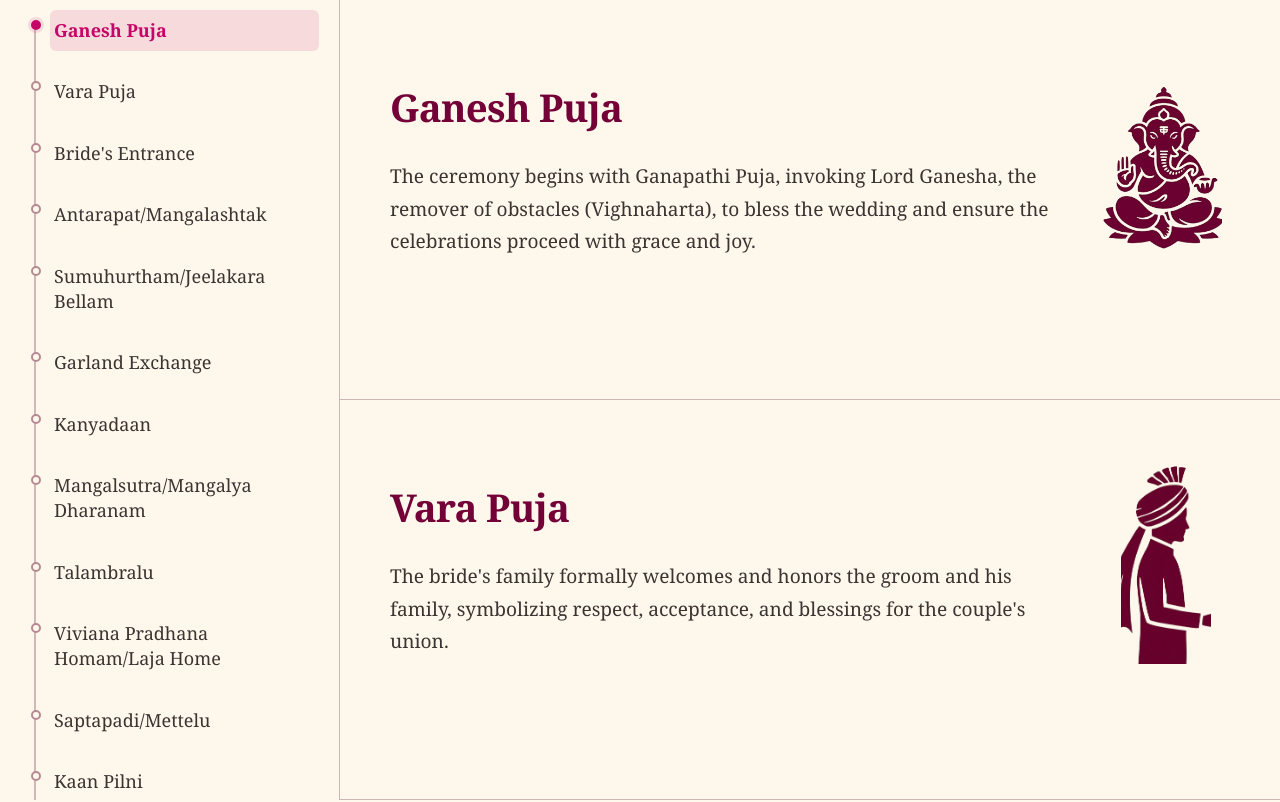
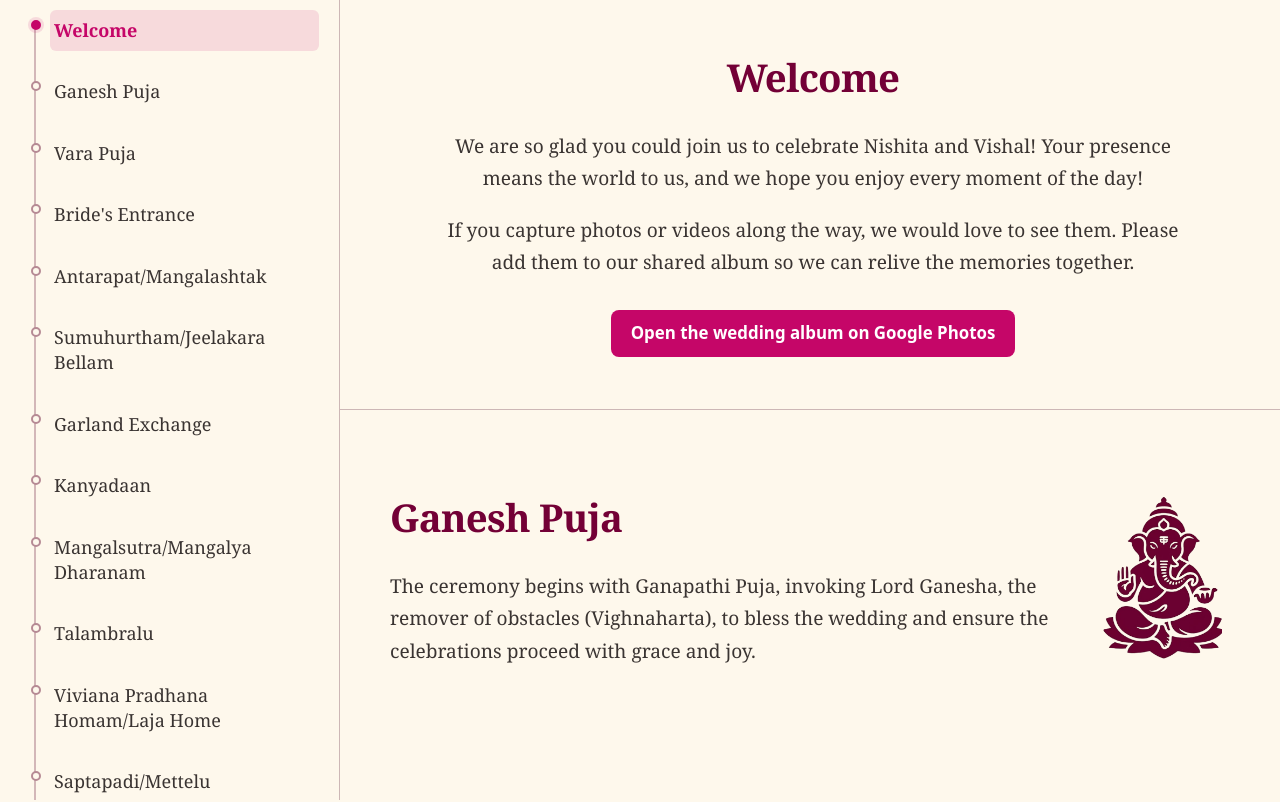
Before and after one commit to AmoghArdhapurkar/wedding-program, a React (Vite) app: page / in a window 1280 px wide. Shown: the top 802 px of the page. Built offline with nearby package versions, Linux system fonts and the light colour scheme.

Commit message:
Added welcome section

```diff
--- a/src/App.css
+++ b/src/App.css
@@ -146,6 +146,67 @@
   flex: 1;
   min-width: 0;
   background-color: var(--bg);
+}
+
+.welcome-section {
+  box-sizing: border-box;
+  padding: 48px 44px 52px 50px;
+  border-bottom: 1px solid var(--border);
+  background-color: var(--bg);
+}
+
+.welcome-section__inner {
+  max-width: 42rem;
+  margin: 0 auto;
+  text-align: center;
+}
+
+.welcome-section__title {
+  font-size: clamp(1.75rem, 3vw, 2.25rem);
+  font-weight: 600;
+  letter-spacing: -0.02em;
+  color: var(--text-heading);
+  margin: 0 0 22px;
+}
+
+.welcome-section__lead {
+  font-size: 1.0625rem;
+  line-height: 1.7;
+  color: var(--text);
+  margin: 0 0 1em;
+}
+
+.welcome-section__body {
+  font-size: 1.0625rem;
+  line-height: 1.7;
+  color: var(--text);
+  margin: 0 0 1.75rem;
+}
+
+.welcome-section__photos-link {
+  display: inline-block;
+  font-family: var(--ui);
+  font-size: 0.9375rem;
+  font-weight: 600;
+  line-height: 1.35;
+  padding: 12px 20px;
+  border-radius: 8px;
+  color: #fff;
+  background: var(--accent);
+  text-decoration: none;
+  transition:
+    background 0.15s ease,
+    transform 0.15s ease;
+}
+
+.welcome-section__photos-link:hover {
+  background: var(--secondary);
+  transform: translateY(-1px);
+}
+
+.welcome-section__photos-link:focus-visible {
+  outline: 2px solid var(--accent);
+  outline-offset: 3px;
 }
 
 .event-section {
@@ -442,6 +503,22 @@
       max(19px, env(safe-area-inset-left));
   }
 
+  .welcome-section {
+    padding: max(34px, env(safe-area-inset-top))
+      max(19px, env(safe-area-inset-right))
+      max(40px, env(safe-area-inset-bottom))
+      max(19px, env(safe-area-inset-left));
+  }
+
+  .welcome-section__title {
+    font-size: clamp(1.5rem, 6vw, 1.85rem);
+  }
+
+  .welcome-section__lead,
+  .welcome-section__body {
+    font-size: 1rem;
+  }
+
   .event-section__title {
     font-size: clamp(1.5rem, 6vw, 1.85rem);
   }
--- a/src/App.jsx
+++ b/src/App.jsx
@@ -9,7 +9,7 @@ import { MainContent } from './components/MainContent.jsx'
 import './App.css'
 
 function App() {
-  const [activeEventId, setActiveEventId] = useState(() => events[0]?.id ?? '')
+  const [activeEventId, setActiveEventId] = useState('welcome')
 
   /** Called when scroll position implies a different “current” section. */
   const handleActiveEventChange = useCallback((id) => {
--- a/src/components/MainContent.jsx
+++ b/src/components/MainContent.jsx
@@ -1,11 +1,12 @@
 /**
- * Scrollable main column: one `EventSection` per ceremony entry.
+ * Scrollable main column: `WelcomeSection` plus one `EventSection` per ceremony entry.
  * Scrollspy: map viewport midline Y to the “current” section. Page top/bottom are
  * explicit so a short first (or last) block never loses highlight when the center
  * falls past it while scroll position is still at the start/end of the document.
  */
 import { useLayoutEffect, useRef } from 'react'
 import { EventSection } from './EventSection.jsx'
+import { WelcomeSection } from './WelcomeSection.jsx'
 
 /**
  * @param {object} props
@@ -18,8 +19,11 @@ export function MainContent({ events, onActiveEventChange }) {
   useLayoutEffect(() => {
     lastEmittedId.current = null
 
-    const sectionEls = () =>
-      events.map((e) => document.getElementById(e.id)).filter(Boolean)
+    const sectionEls = () => {
+      const welcomeEl = document.getElementById('welcome')
+      const eventEls = events.map((e) => document.getElementById(e.id)).filter(Boolean)
+      return welcomeEl ? [welcomeEl, ...eventEls] : eventEls
+    }
 
     /**
      * Assign midline to section i when lineY ∈ [topᵢ, topᵢ₊₁) so gaps belong to the
@@ -99,6 +103,7 @@ export function MainContent({ events, onActiveEventChange }) {
 
   return (
     <main className="main-content">
+      <WelcomeSection />
       {events.map((event) => (
         <EventSection key={event.id} event={event} />
       ))}
--- a/src/components/Sidebar.jsx
+++ b/src/components/Sidebar.jsx
@@ -36,6 +36,18 @@ export function Sidebar({ events, activeEventId, onSelectEvent }) {
         <h2 className="sidebar__heading">Program</h2>
         <div className="sidebar__timeline-scroll">
           <ul className="sidebar__timeline">
+            <li
+              id="sidebar-event-welcome"
+              className={`sidebar__timeline-item${
+                activeEventId === 'welcome' ? ' sidebar__timeline-item--active' : ''
+              }`}
+            >
+              <TimelineItem
+                title="Welcome"
+                isActive={activeEventId === 'welcome'}
+                onClick={() => onSelectEvent('welcome')}
+              />
+            </li>
             {events.map((event) => (
               <li
                 key={event.id}
--- /dev/null
+++ b/src/components/WelcomeSection.jsx
@@ -0,0 +1,33 @@
+/** Google Photos shared album for guest uploads */
+const WEDDING_PHOTOS_URL = 'https://photos.app.goo.gl/XbUwsyJYFHduVLwU6'
+
+/**
+ * Opening block above the ceremony program: greeting and link to share photos.
+ */
+export function WelcomeSection() {
+  return (
+    <section id="welcome" className="welcome-section" aria-labelledby="welcome-heading">
+      <div className="welcome-section__inner">
+        <h2 id="welcome-heading" className="welcome-section__title">
+          Welcome
+        </h2>
+        <p className="welcome-section__lead">
+          We are so glad you could join us to celebrate Nishita and Vishal! Your presence
+          means the world to us, and we hope you enjoy every moment of the day!
+        </p>
+        <p className="welcome-section__body">
+          If you capture photos or videos along the way, we would love to see them.
+          Please add them to our shared album so we can relive the memories together.
+        </p>
+        <a
+          className="welcome-section__photos-link"
+          href={WEDDING_PHOTOS_URL}
+          target="_blank"
+          rel="noopener noreferrer"
+        >
+          Open the wedding album on Google Photos
+        </a>
+      </div>
+    </section>
+  )
+}
```
